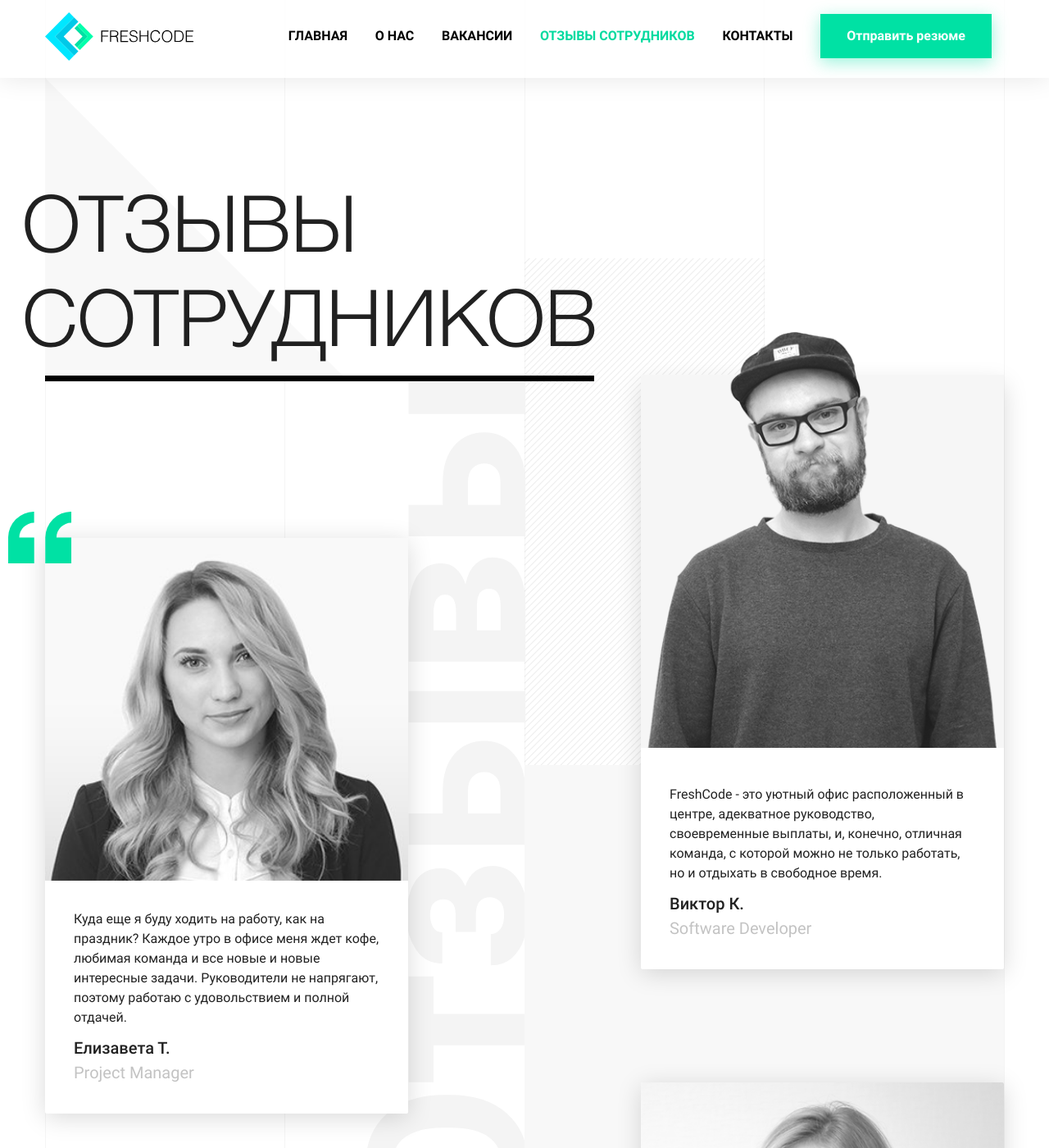
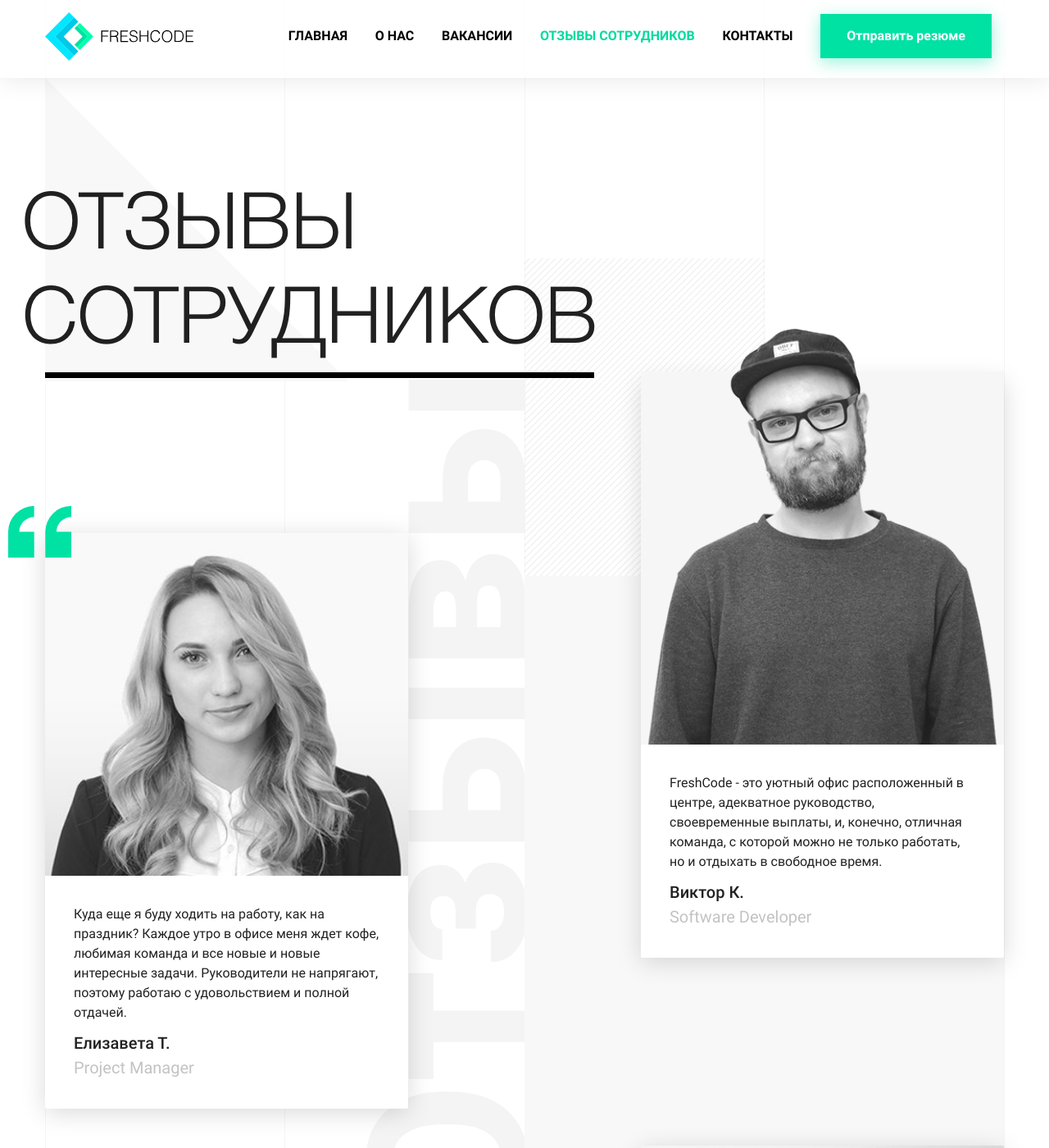
Before and after one commit to ilyafreshcode/freshcodeit.github.io, a Jekyll site: the page built from _pages/review.html, in a window 1280 px wide and 1400 px high. Shown: the whole window at 82% size. Built offline with Jekyll 4.4.1, drawn with Linux system fonts in a browser that asks for light colours; some of the changed text lies outside the part shown.

Commit message:
add more reviews

```diff
--- a/_pages/review.html
+++ b/_pages/review.html
@@ -13,9 +13,15 @@ title: Отзывы сотрудников - Freshcode
             <hr class="line">
         </div>
         <div class="text-bg text-rotation review-text-animation transition-animation">Отзывы</div>
+
+        <div class="rv-quotes begin-position-rvqclose transition-animation">
+            <img src={{ site.data.links.images.quotes-2 }} />
+        </div>
+        <div class="grey-block"></div>
+
         <div class="cards-review">
             {% for review in site.data.review.reviews %}
-            <div class="card {{review.class}} begin-position-cards transition-animation">
+            <div class="card begin-position-cards transition-animation">
                 <div class="card-image">
                     <img src="{{review.img}}">
                 </div>
@@ -24,21 +30,19 @@ title: Отзывы сотрудников - Freshcode
                     <p class="name">{{review.name}}</p>
                     <p class="job">{{review.title}}</p>
                 </div>
+                {% if forloop.index == site.data.review.reviews.size %}
+                <div class="rv-quotes-2 begin-position-rvqopen transition-animation">
+                    <img src={{ site.data.links.images.quotes-1 }} />
+                </div>
+                {% endif %}
             </div>
 
-            {% if forloop.index == 1 %}
-            <div class="rv-quotes begin-position-rvqclose transition-animation">
-                <img src={{ site.data.links.images.quotes-2 }} />
-            </div>
-            {% elsif forloop.index == 2 %}
-            <div class="grey-block"></div>
-            {% endif %}
+
 
             {% endfor %}
-            <div class="rv-quotes-2 begin-position-rvqopen transition-animation">
-                <img src={{ site.data.links.images.quotes-1 }} />
-            </div>
+
         </div>
+
         <div class="send-cv">
             <a href="#CVForm" class="button hide-mobile"><span class="transition-animation-btn btn-animation">Отправить резюме</span></a>
             <a href="/contacts" class="button show-mobile">Отправить резюме</a>
--- a/_sass/scss/atoms/quotes.scss
+++ b/_sass/scss/atoms/quotes.scss
@@ -33,7 +33,7 @@
 }
 
 .rv-quotes{
-  margin: 0 0 -37px -45px;
+  margin: -457px 0 456px -45px;
   z-index: 1000;
   @include breakpoint($screen-default){
     float: right;
@@ -45,8 +45,8 @@
   }
 }
 .rv-quotes-2{
-  float: right;
-  margin: -245px -45px 0 0;
+  margin: -45px 0 -37px 411px;
+
   @include breakpoint($screen-default){
     float: none;
     position: absolute;
--- a/_sass/scss/organisms/review.scss
+++ b/_sass/scss/organisms/review.scss
@@ -13,7 +13,7 @@
   }
 
   .title-section {
-    margin-top: -2157px;
+    margin-top: -2183px;
 
     @include beginPosition(17%, 0);
 
@@ -62,7 +62,15 @@
   }
 
   .cards-review {
-    margin-top: -454px;
+    margin-top: -969px;
+
+    min-height: 100%;
+    display: flex;
+    flex-wrap: wrap;
+    flex-direction: row;
+    justify-content: space-between;
+    align-items: flex-start;
+
 
     @include breakpoint($screen-default){
       margin-top: -648px;
@@ -73,10 +81,44 @@
       box-shadow: 0 5px 30px 0 rgba(0, 0, 0, 0.15);
       width: 443px;
       z-index: -1;
+      margin-top: 30px;
+
+
+      display: flex;
+      flex-direction: column;
 
       @include breakpoint($screen-default){
         width: 245px;
       }
+
+
+
+      &:nth-child(odd){
+        margin-top: 70px;
+        @include breakpoint($screen-default) {
+          margin-left: 35px;
+        }
+      }
+
+      &:nth-child(1){
+        margin-top: 30px !important;
+      }
+      &:nth-child(2){
+        margin-top: -160px;
+
+        @include breakpoint($screen-default){
+          margin-top: 90px;
+        }
+
+        img{
+          top: -60px;
+        }
+
+        .card-style{
+          margin-top: -60px;
+        }
+      }
+
     }
 
     .card-style {
@@ -190,7 +232,7 @@
     position: relative;
     margin: -150px 0 0 50%;
     width: 25%;
-    height: 1901px;
+    height: 1931px;
     z-index: -20;
     opacity: $opacity-bg;
 
@@ -250,7 +292,7 @@
     }
     display: block;
     position: relative;
-    margin: -800px 0 0 0;
+    margin-top: -800px;
     width: 50%;
     height: 530px;
     z-index: -20;
--- a/js/main-worker.js
+++ b/js/main-worker.js
@@ -198,7 +198,15 @@ $(function(){
         $(".status").text(("0" + d.getDate()).slice(-2) + "." + ("0"+(d.getMonth()+1)).slice(-2) + "." + d.getFullYear());
     }
 
+    function getHeightOfReviews(){
+        var h = $('.cards-review').height();
+        $('.review .dot-block').css("height", (h - 800)).css("margin-top", (-h + 520));
+        $('.review .lines-block').css("height", h + 350);
+        $('.review .title-section').css("margin-top", -(h + 350) - 260);
+    }
+
     function init(){
+        getHeightOfReviews();
         toggleMenuWhenResize();
         generateSlides();
         lines();
@@ -293,16 +301,13 @@ var Animation = function(){
                 $(".review .title-section").addClass("title-animation");
             } },
             {selector: '.cards-review', offset: 50, callback: function(){
-                $(".cards-review .krasnogor").removeClass("begin-position-cards").addClass("cards-animation");
-                $(".cards-review .troian").removeClass("begin-position-cards").addClass("cards-animation");
-                $(".cards-review .rv-quotes").removeClass("begin-position-rvqclose").addClass("rv-qclose-animation");
+                $(".cards-review .card").removeClass("begin-position-cards").addClass("cards-animation");
+                $(".rv-quotes").removeClass("begin-position-rvqclose").addClass("rv-qclose-animation");
             } },
             {selector: '.cards-review', offset: 900, callback: function(){
-                $(".cards-review .logvinova").removeClass("begin-position-cards").addClass("cards-animation");
             } },
             {selector: '.cards-review', offset: 1100, callback: function(){
-                $(".cards-review .gonchar").removeClass("begin-position-cards").addClass("cards-animation");
-                $(".cards-review .rv-quotes-2").removeClass("begin-position-rvqopen").addClass("rv-qopen-animation");
+                $(".rv-quotes-2").removeClass("begin-position-rvqopen").addClass("rv-qopen-animation");
             } },
 
 
```
Also changed, not shown: _data/review.json (+23 -9 lines), _includes/head.html (+12 -0 lines), _layouts/default.html (+0 -10 lines).
